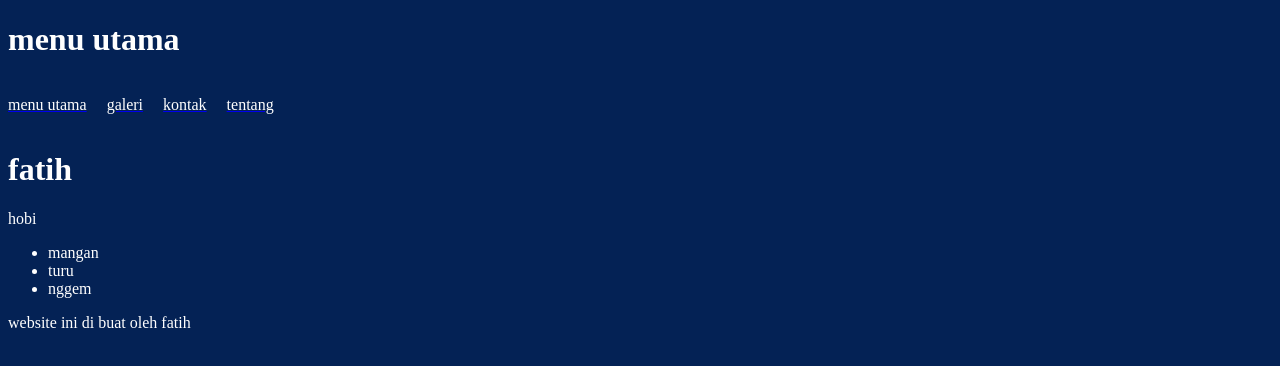
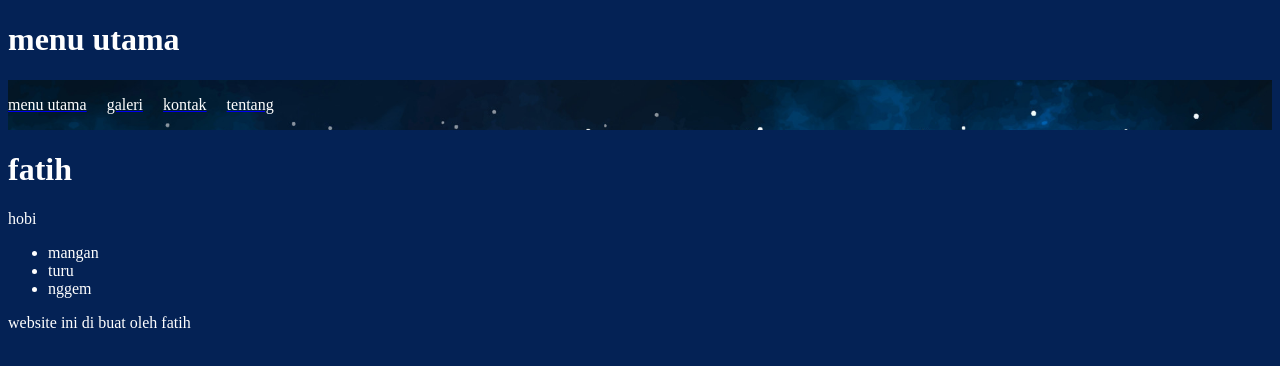
Before and after one commit to starzap12/project1, a plain HTML site: page index.html in a window 1280 px wide. Drawn offline with Linux system fonts and the light colour scheme.

Commit message:
style.css

```diff
--- a/style.css
+++ b/style.css
@@ -6,7 +6,7 @@ p, h1, ul, li {
     color: white;
 }
 .menu {
-    background-image: url(img/bg.jpg);
+    background-image: url(bg.jpg);
     background-size:cover;
     display: flex;
     gap: 20px;
```
